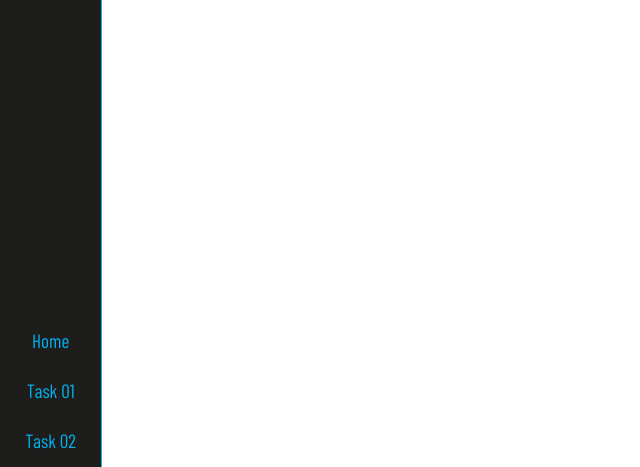
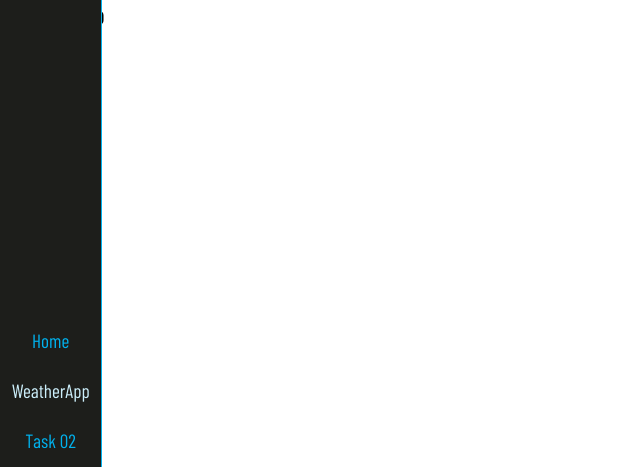
Before and after one commit to Scorpion19702022/01_REACT_VARIOUS_PROJECTS, a React (Create React App) app: page /WeatherApp in a window 1280 px wide. Shown: the top 467 px of the page, without its empty margins (0-640 px from the left). Built offline with nearby package versions, Linux system fonts and the light colour scheme; a web font is replaced by a local one.

Commit message:
test pages

```diff
--- a/src/App/App.tsx
+++ b/src/App/App.tsx
@@ -2,8 +2,8 @@ import React from 'react'
 import { BrowserRouter as Router, Routes, Route } from 'react-router-dom'
 import NavBar from '../Components/NavBar/NavBar'
 import Home from '../Components/Home/Home'
-import Task01 from '../Components/Task01/Task01'
 import Task02 from '../Components/Task02/Task02'
+import WeatherApp from '../Components/WeatherApp/WeatherApp'
 
 function App() {
 	return (
@@ -12,7 +12,7 @@ function App() {
 			<section>
 				<Routes>
 					<Route path='/' Component={Home} />
-					<Route path='/Task01' Component={Task01} />
+					<Route path='/WeatherApp' Component={WeatherApp} />
 					<Route path='/Task02' Component={Task02} />
 				</Routes>
 			</section>
--- a/src/Components/NavBar/NavBar.tsx
+++ b/src/Components/NavBar/NavBar.tsx
@@ -23,9 +23,9 @@ const NavBar = () => {
 							Home
 						</li>
 					</NavLink>
-					<NavLink to='./Task01'>
+					<NavLink to='./WeatherApp'>
 						<li className={styles.link} onClick={handleNavView}>
-							Task 01
+							WeatherApp
 						</li>
 					</NavLink>
 					<NavLink to='./Task02'>
--- a/src/Components/Task01/Task01.tsx
+++ /dev/null
@@ -1,11 +0,0 @@
-import React from 'react'
-
-const Task01 = () => {
-	return (
-		<div>
-			<h1>Task01</h1>
-		</div>
-	)
-}
-
-export default Task01
--- /dev/null
+++ b/src/Components/WeatherApp/NavWorld.tsx
@@ -0,0 +1,11 @@
+import React from 'react'
+
+const NavWorld = () => {
+	return (
+		<div>
+			<h4>POLAND</h4>
+		</div>
+	)
+}
+
+export default NavWorld
--- /dev/null
+++ b/src/Components/WeatherApp/WeatherApp.tsx
@@ -0,0 +1,13 @@
+import React from 'react'
+import NavWorld from './NavWorld'
+
+const WeatherApp = () => {
+	return (
+		<div>
+			<h1>weatherApp</h1>
+			<NavWorld />
+		</div>
+	)
+}
+
+export default WeatherApp
```
Also changed, not shown: src/Components/WeatherApp/Pages/Poland.tsx (added, +11 -0 lines).
